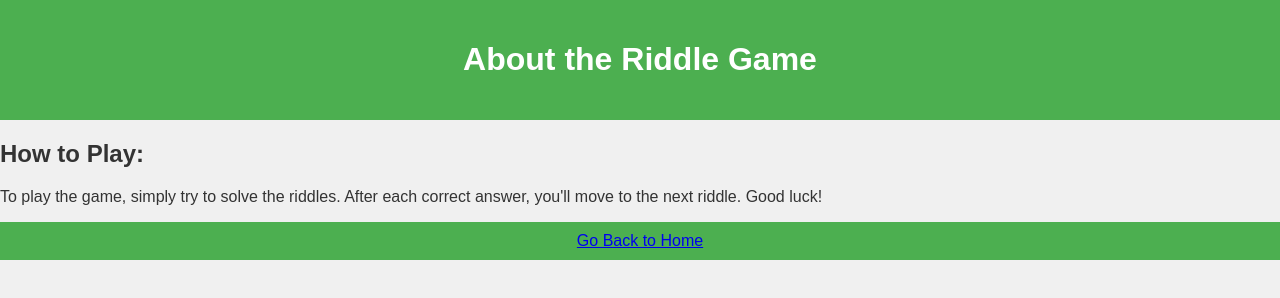
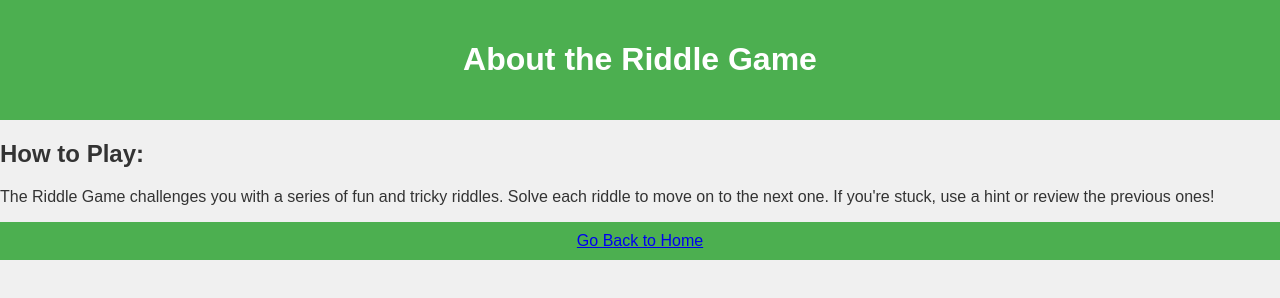
Before and after one commit to Renwick90-code/Riddle-Game-, a plain HTML site: page about.html in a window 1280 px wide. Drawn offline with Linux system fonts and the light colour scheme.

Commit message:
about.html

```diff
--- a/about.html
+++ b/about.html
@@ -8,13 +8,14 @@
 </head>
 <body>
 
+  <!-- About Section -->
   <header>
     <h1>About the Riddle Game</h1>
   </header>
 
   <section>
     <h2>How to Play:</h2>
-    <p>To play the game, simply try to solve the riddles. After each correct answer, you'll move to the next riddle. Good luck!</p>
+    <p>The Riddle Game challenges you with a series of fun and tricky riddles. Solve each riddle to move on to the next one. If you're stuck, use a hint or review the previous ones!</p>
   </section>
 
   <footer>
```
